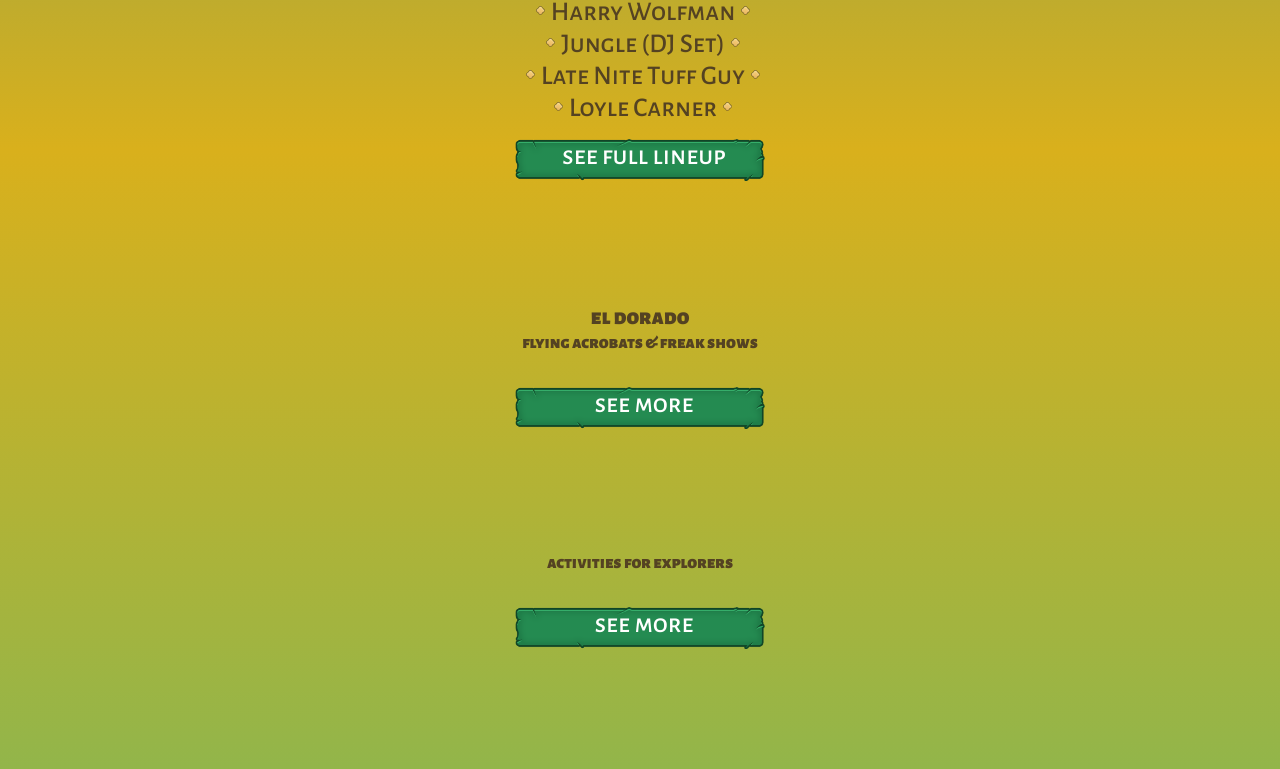
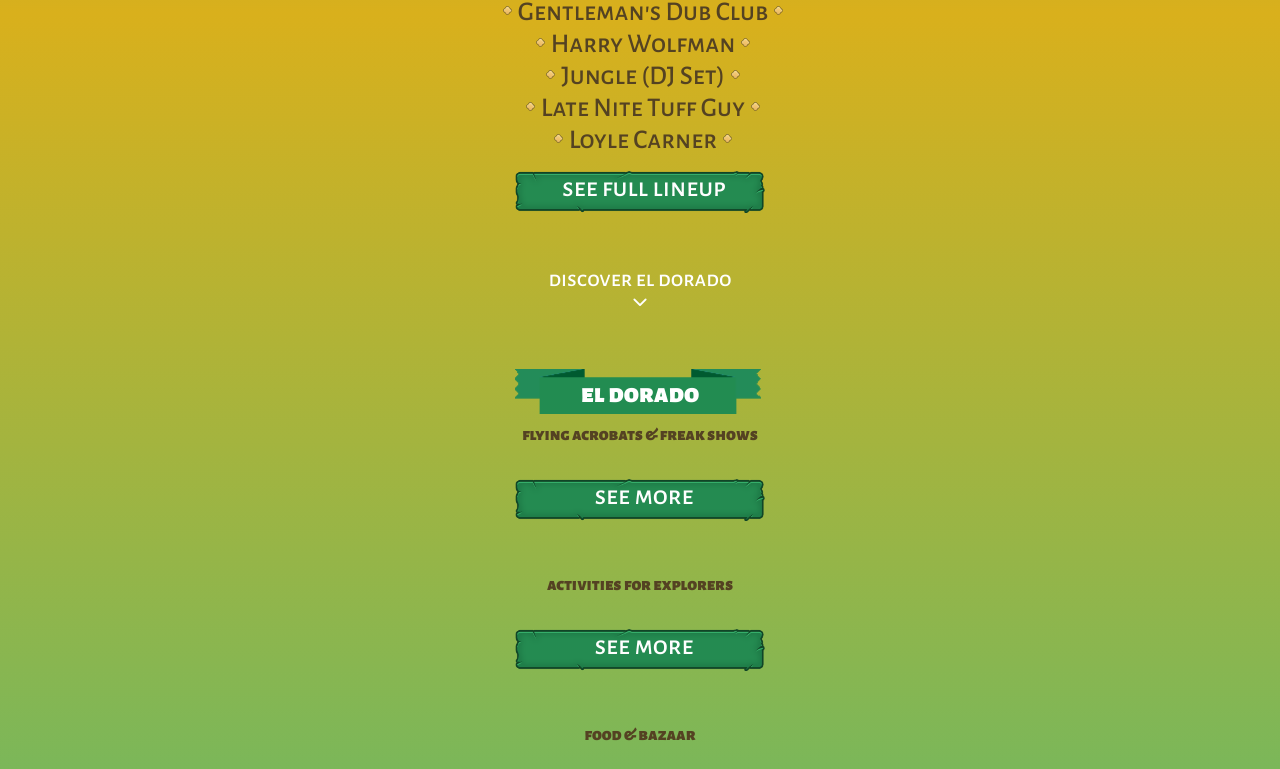
Before and after one commit to lisakey101/lisakey101.github.io, a plain HTML site: page index.html in a window 1280 px wide. Shown: the part 1579-2348 px from the top of the page. Drawn offline with nearby package versions, Linux system fonts and the light colour scheme; a script that the page names is missing.

Commit message:
make h2s stand out more

```diff
--- a/index.html
+++ b/index.html
@@ -60,7 +60,7 @@
       <div class="fa fa-chevron-down"></div></a>
       <div class="anchor"><a name="lineup"></a></div>
       <div class="lineup">
-      <h2>lineup</h2>
+      <h2 class="title">lineup</h2>
 
 
         <!-- <ul> -->
@@ -87,9 +87,12 @@
         <!-- </ul> -->
         <a href="#" class="button"> see full lineup</a>
       </div>
+      <a href="#eldorado" class="smoothScroll"><div class="explore">discover el dorado</div>
+      <div class="fa fa-chevron-down"></div></a>
+      <div class="anchor"><a name="eldorado"></a></div>
 
       <div>
-        <h2>el dorado</h2>
+        <h2 class="title">el dorado</h2>
         <div>
           <h3>flying acrobats &amp; freak shows</h3>
           <img src="#" alt="">
--- a/styles/style.css
+++ b/styles/style.css
@@ -27,8 +27,8 @@
      background-size: contain;
      display: block;
      width: 250px;
-     height: 150px;
-     margin: 15px auto;
+     height: 50px;
+     margin: 1rem auto 3rem;
      color: #fff;
      font-family: 'Alegreya Sans SC';
      font-size: 1.8rem;
@@ -68,6 +68,19 @@
 
 p {
     margin: 0 20px;
+}
+
+.title {
+     background-image: url(./../images/ribbon.png);
+     background-repeat: no-repeat;
+     background-size: contain;
+     display: block;
+     width: 250px;
+     margin: 5px auto;
+     color: #fff;
+     font-size: 1.8rem;
+     padding: 9px 0;
+     text-decoration: none;
 }
 
 a {
```
